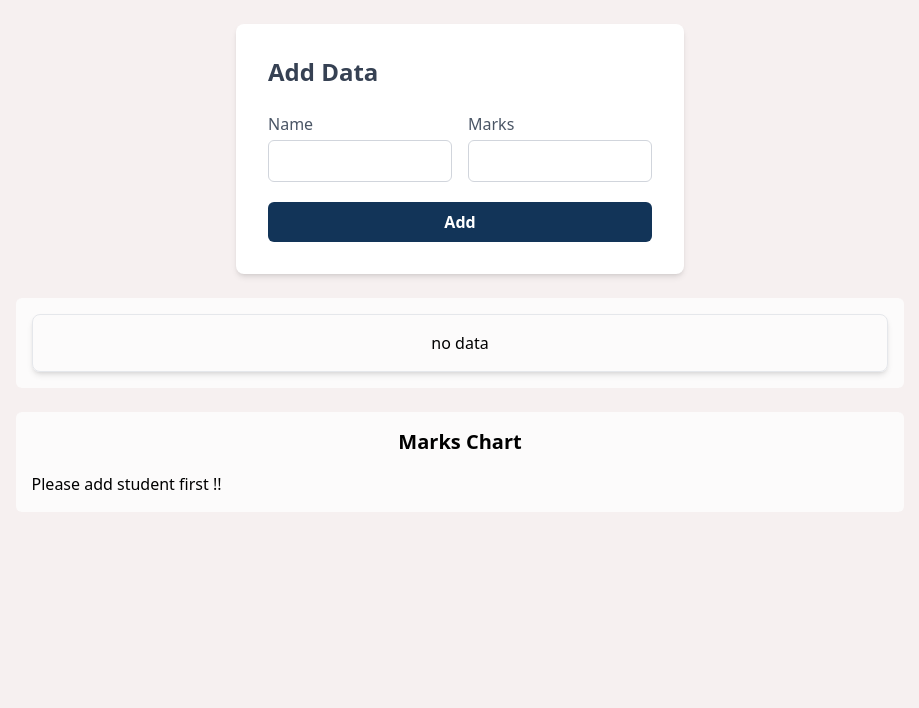
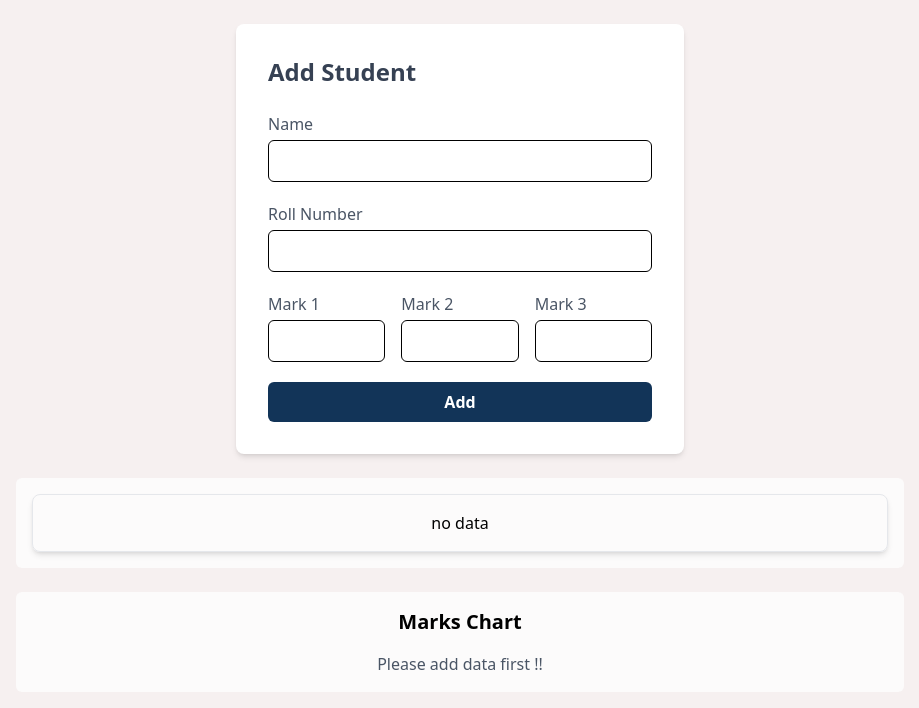
Before and after one commit to abdullahalsuad/jhinku-analysis, a React (Vite) app: page / in a window 1280 px wide. Shown: the top 708 px of the page, without its empty margins (180-1099 px from the left). Built offline with nearby package versions, Linux system fonts and the light colour scheme.

Commit message:
add custom tooltip

```diff
--- a/src/Components/DataLayout.jsx
+++ b/src/Components/DataLayout.jsx
@@ -1,5 +1,5 @@
 import React, { useState } from "react";
-import { ToastContainer } from "react-toastify";
+import { ToastContainer, toast } from "react-toastify";
 import DataInput from "./Input/DataInput";
 import ShowReport from "./Report/ShowReport";
 import StudentTable from "./Table/StudentTable";
@@ -8,20 +8,42 @@ const DataLayout = () => {
   const [students, setStudent] = useState([]);
 
   // Add Student
-  let addStudent = (formData) => {
-    console.log(formData);
+  let addStudent = (studentData) => {
 
-    let newStudent = {
+
+    //check duplicate
+    let isDuplicate = students.some(
+      (student) => student.rollNumber === studentData.rollNumber
+    );
+    if (isDuplicate) {
+      toast.error("🚫 Roll number already exists!", {
+        position: "top-right",
+        autoClose: 5000,
+        theme: "light",
+      });
+      return;
+    }
+
+    // Create new student object
+    const newStudent = {
       id: crypto.randomUUID(),
-      studentName: formData.studentName,
-      marks: formData.marks,
+      studentName: studentData.studentName,
+      rollNumber: studentData.rollNumber,
+      mark1: studentData.mark1,
+      mark2: studentData.mark2,
+      mark3: studentData.mark3,
+      average: studentData.average,
     };
 
-    console.log(newStudent);
 
     setStudent((prev) => [...prev, newStudent]);
+    toast.success("🎉 Student added successfully!", {
+      position: "top-right",
+      autoClose: 3000,
+      theme: "light",
+    });
   };
-  console.log(students);
+
   return (
     <>
       <div className="mt-6 mb-6">
--- a/src/Components/Input/DataInput.jsx
+++ b/src/Components/Input/DataInput.jsx
@@ -4,51 +4,64 @@ import { toast } from "react-toastify";
 const DataInput = ({ addStudent }) => {
   const [studentData, setStudentData] = useState({
     studentName: "",
-    marks: "",
+    rollNumber: "",
+    mark1: "",
+    mark2: "",
+    mark3: "",
   });
 
   // handling change
   let handleChange = (event) => {
-    let key = event.target.name;
-    let value = event.target.value;
+    let { name, value } = event.target;
 
-    // Prevent negative numbers
-    if (value < 0) {
-      value = 0;
-    }
-
-    setStudentData({ ...studentData, [key]: value });
+    setStudentData((prev) => ({
+      ...prev,
+      [name]: value < 0 ? 0 : value,
+    }));
   };
 
   // hading submission
   let handleSubmit = (event) => {
     event.preventDefault();
 
-    if (!studentData.studentName || !studentData.marks) {
-      toast.warn("🦄 please fil up first", {
+    let { studentName, rollNumber, mark1, mark2, mark3 } = studentData;
+
+    if (
+      !studentName ||
+      !rollNumber ||
+      mark1 === "" ||
+      mark2 === "" ||
+      mark3 === ""
+    ) {
+      toast.warn("🦄 Please fill all fields!", {
         position: "top-right",
         autoClose: 5000,
-        hideProgressBar: false,
-        closeOnClick: false,
-        pauseOnHover: true,
-        draggable: true,
-        progress: undefined,
         theme: "light",
       });
-    } else {
-      toast.success("Data Added Successfully !!", {
-        position: "top-right",
-        autoClose: 5000,
-        hideProgressBar: false,
-        closeOnClick: false,
-        pauseOnHover: true,
-        draggable: true,
-        progress: undefined,
-        theme: "light",
+      return;
+    }
+
+    const avg = (parseFloat(mark1) + parseFloat(mark2) + parseFloat(mark3)) / 3;
+
+    const studentWithAvg = {
+      studentName,
+      rollNumber,
+      mark1: parseFloat(mark1),
+      mark2: parseFloat(mark2),
+      mark3: parseFloat(mark3),
+      average: parseFloat(avg.toFixed(2)),
+    };
+
+    addStudent(studentWithAvg);
+
+    // Reset form
+    setStudentData({
+      studentName: "",
+      rollNumber: "",
+      mark1: "",
+      mark2: "",
+      mark3: "",
     });
-      setStudentData({ ...studentData, studentName: "", marks: "" });
-      addStudent(studentData);
-    }
   };
 
   return (
@@ -56,68 +69,94 @@ const DataInput = ({ addStudent }) => {
       <div className="mt-4 flex items-center justify-center">
         <div className="bg-white p-8 rounded-lg shadow-md w-full max-w-md">
           <h2 className="text-2xl font-semibold text-gray-700 mb-6">
-            Add Data
+            Add Student
           </h2>
           <form className="space-y-5" onSubmit={handleSubmit}>
-            {/* Name Field */}
-            <div className="flex gap-4">
+            {/* Name */}
             <div>
-                <label
-                  htmlFor="name"
-                  className="block text-gray-600 font-medium mb-1"
-                >
+              <label className="block text-gray-600 font-medium mb-1">
                 Name
               </label>
               <input
+                type="text"
+                name="studentName"
+                value={studentData.studentName}
                 onChange={handleChange}
-                  name="studentName"
-                  value={studentData?.studentName}
-                  type="text"
-                  id="name"
                 required
-                  className="w-full px-4 py-2 border border-gray-300 rounded-md focus:outline-none focus:ring-2 focus:ring-[#123458]"
+                className="w-full px-4 py-2 border rounded-md"
               />
             </div>
 
-              {/* Marks Field */}
+            {/* Roll Number */}
             <div>
-                <label
-                  htmlFor="marks"
-                  className="block text-gray-600 font-medium mb-1"
-                >
-                  Marks
+              <label className="block text-gray-600 font-medium mb-1">
+                Roll Number
               </label>
               <input
                 type="number"
-                  name="marks"
-                  value={studentData?.marks}
-                  id="marks"
+                name="rollNumber"
+                value={studentData.rollNumber}
+                onChange={handleChange}
+                required
+                className="w-full px-4 py-2 border rounded-md"
+              />
+            </div>
+
+            {/* Marks */}
+            <div className="grid grid-cols-3 gap-4">
+              <div>
+                <label className="block text-gray-600 font-medium mb-1">
+                  Mark 1
+                </label>
+                <input
+                  type="number"
+                  name="mark1"
+                  value={studentData.mark1}
                   min="0"
+                  onChange={handleChange}
                   required
-                  onChange={(event) => {
-                    let value = event.target.value;
+                  className="w-full px-4 py-2 border rounded-md"
+                />
+              </div>
 
-                    // Automatically set value to 0 if it's negative
-                    if (parseInt(value) < 0) {
-                      event.target.value = 0;
-                    }
+              <div>
+                <label className="block text-gray-600 font-medium mb-1">
+                  Mark 2
+                </label>
+                <input
+                  type="number"
+                  name="mark2"
+                  value={studentData.mark2}
+                  min="0"
+                  onChange={handleChange}
+                  required
+                  className="w-full px-4 py-2 border rounded-md"
+                />
+              </div>
 
-                    handleChange(event); // Call your handleChange after modifying value
-                  }}
-                  className=" w-full px-4 py-2 border border-gray-300 rounded-md focus:outline-none focus:ring-2 focus:ring-[#123458]"
+              <div>
+                <label className="block text-gray-600 font-medium mb-1">
+                  Mark 3
+                </label>
+                <input
+                  type="number"
+                  name="mark3"
+                  value={studentData.mark3}
+                  min="0"
+                  onChange={handleChange}
+                  required
+                  className="w-full px-4 py-2 border rounded-md"
                 />
               </div>
             </div>
 
-            {/* Submit Button */}
-            <div>
+            {/* Submit */}
             <button
               type="submit"
-                className="w-full bg-[#123458] hover:bg-[#F16767] cursor-pointer text-white font-semibold py-2 px-4 rounded-md transition"
+              className="w-full bg-[#123458] hover:bg-[#F16767] text-white font-semibold py-2 px-4 rounded-md"
             >
               Add
             </button>
-            </div>
           </form>
         </div>
       </div>
--- a/src/Components/Report/ShowReport.jsx
+++ b/src/Components/Report/ShowReport.jsx
@@ -4,25 +4,79 @@ import {
   Bar,
   XAxis,
   YAxis,
+  CartesianGrid,
   Tooltip,
+  Legend,
   ResponsiveContainer,
+  Rectangle,
 } from "recharts";
 
+// Custom Tooltip Component
+const CustomTooltip = ({ active, payload }) => {
+  if (active && payload && payload.length) {
+    const student = payload[0].payload;
+    return (
+      <div className="bg-white border p-3 rounded shadow text-sm">
+        <p className="font-semibold">
+          {student.studentName} (Roll: {student.rollNumber})
+        </p>
+        <p>Mark 1: {student.mark1}</p>
+        <p>Mark 2: {student.mark2}</p>
+        <p>Mark 3: {student.mark3}</p>
+        <p>Average: {student.average}</p>
+      </div>
+    );
+  }
+
+  return null;
+};
+
 const ShowReport = ({ students }) => {
+  // Add custom display label
+  const chartData = students.map((s) => ({
+    ...s,
+    displayLabel: `${s.studentName} (${s.rollNumber})`,
+  }));
+
   return (
     <>
       <h2 className="text-xl font-semibold mb-4 text-center">Marks Chart</h2>
       {students.length > 0 ? (
-        <ResponsiveContainer width="100%" height={300}>
-          <BarChart data={students}>
-            <XAxis dataKey="studentName" />
+        <ResponsiveContainer width="100%" height={350}>
+          <BarChart
+            data={chartData}
+            margin={{ top: 20, right: 30, left: 20, bottom: 5 }}
+          >
+            <CartesianGrid strokeDasharray="3 3" />
+            <XAxis dataKey="displayLabel" />
             <YAxis />
-            <Tooltip />
-            <Bar dataKey="marks" fill="#3b82f6" />
+            <Tooltip content={<CustomTooltip />} />
+            <Legend />
+            <Bar
+              dataKey="mark1"
+              barSize={30}
+              fill="#8884d8"
+              name="Subject 1"
+              activeBar={<Rectangle fill="#D1C4E9" stroke="#512DA8" />}
+            />
+            <Bar
+              dataKey="mark2"
+              barSize={30}
+              fill="#82ca9d"
+              name="Subject 2"
+              activeBar={<Rectangle fill="#C8E6C9" stroke="#388E3C" />}
+            />
+            <Bar
+              dataKey="mark3"
+              barSize={30}
+              fill="#ffc658"
+              name="Subject 3"
+              activeBar={<Rectangle fill="#FFF9C4" stroke="#FBC02D" />}
+            />
           </BarChart>
         </ResponsiveContainer>
       ) : (
-        <p>Please add student first !!</p>
+        <p className="text-center text-gray-600">Please add data first !!</p>
       )}
     </>
   );
--- a/src/Components/Table/StudentTable.jsx
+++ b/src/Components/Table/StudentTable.jsx
@@ -10,7 +10,13 @@ const StudentTable = ({ students }) => {
             <thead className=" text-gray-700 text-[18px] uppercase bg-gray-100">
               <tr>
                 <th scope="col" className="px-6 py-3">
+                  Roll
+                </th>
+                <th scope="col" className="px-6 py-3">
                   Name
+                </th>
+                <th scope="col" className="px-6 py-3">
+                  Average
                 </th>
                 <th scope="col" className="px-6 py-3">
                   Marks
--- a/src/Components/Table/TableRow.jsx
+++ b/src/Components/Table/TableRow.jsx
@@ -1,15 +1,17 @@
 import React from "react";
 
-
 export const TableRow = ({ student }) => {
-  console.log(student);
-
-  let { marks, studentName } = student;
+  let { studentName, rollNumber, mark1, mark2, mark3, average } = student;
 
   return (
     <tr className="bg-white text-xl border-b border-gray-200 hover:bg-gray-50 transition-colors">
       <td className="px-6 py-4">{studentName}</td>
-      <td className="px-6 py-4">{marks}</td>
+      <td className="px-6 py-4">{rollNumber}</td>
+      <td className="px-6 py-4">{average}</td>
+
+      <td className="px-6 py-4">
+        {mark1}, {mark2}, {mark3}
+      </td>
       <td className="px-6 py-4">
         <button className="text-white bg-red-500 hover:bg-red-600 focus:outline-none font-medium rounded text-xs px-4 py-2 transition cursor-pointer">
           Delete
```
Lines whose indentation alone changed are shown as unchanged.
